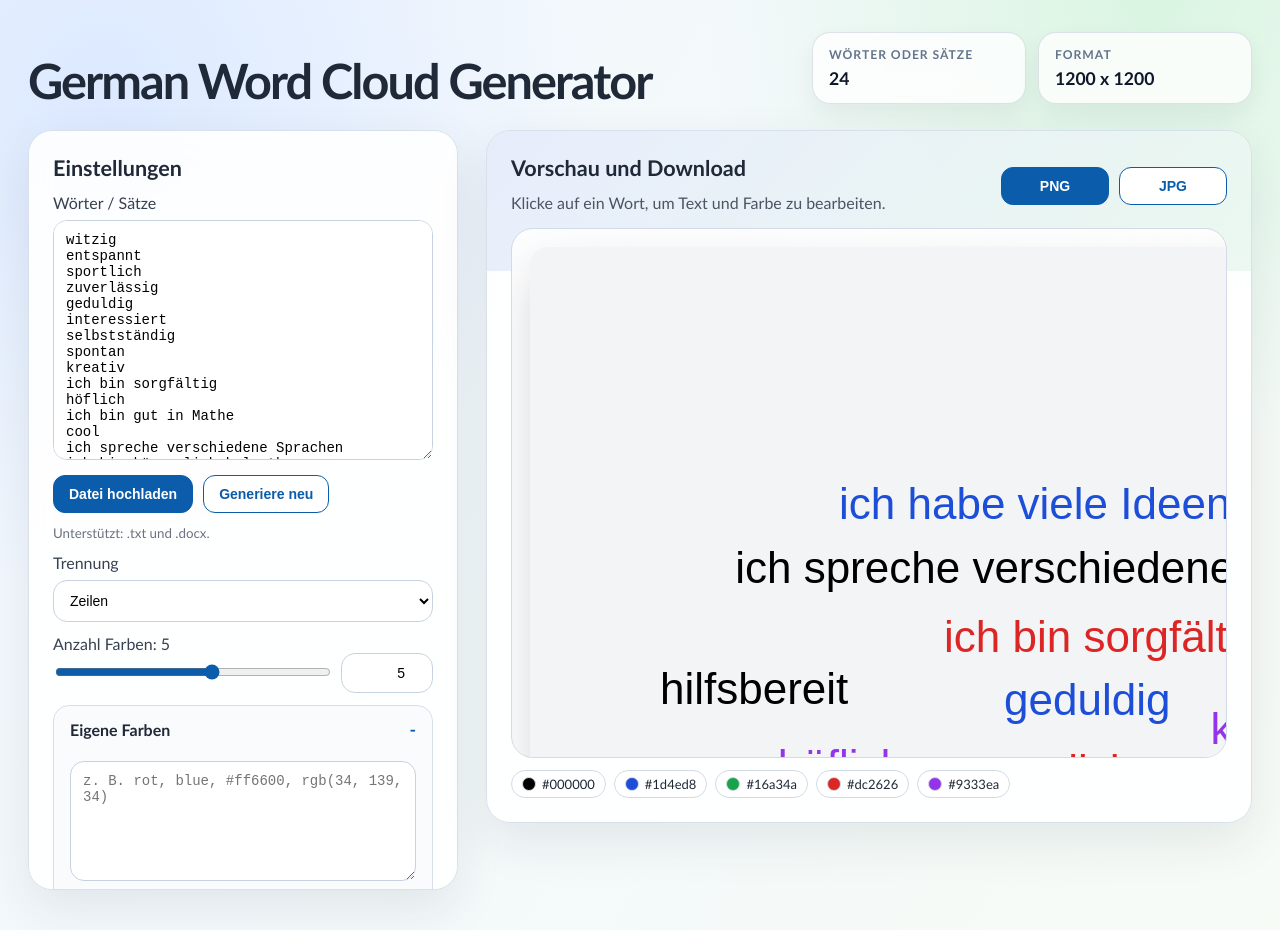
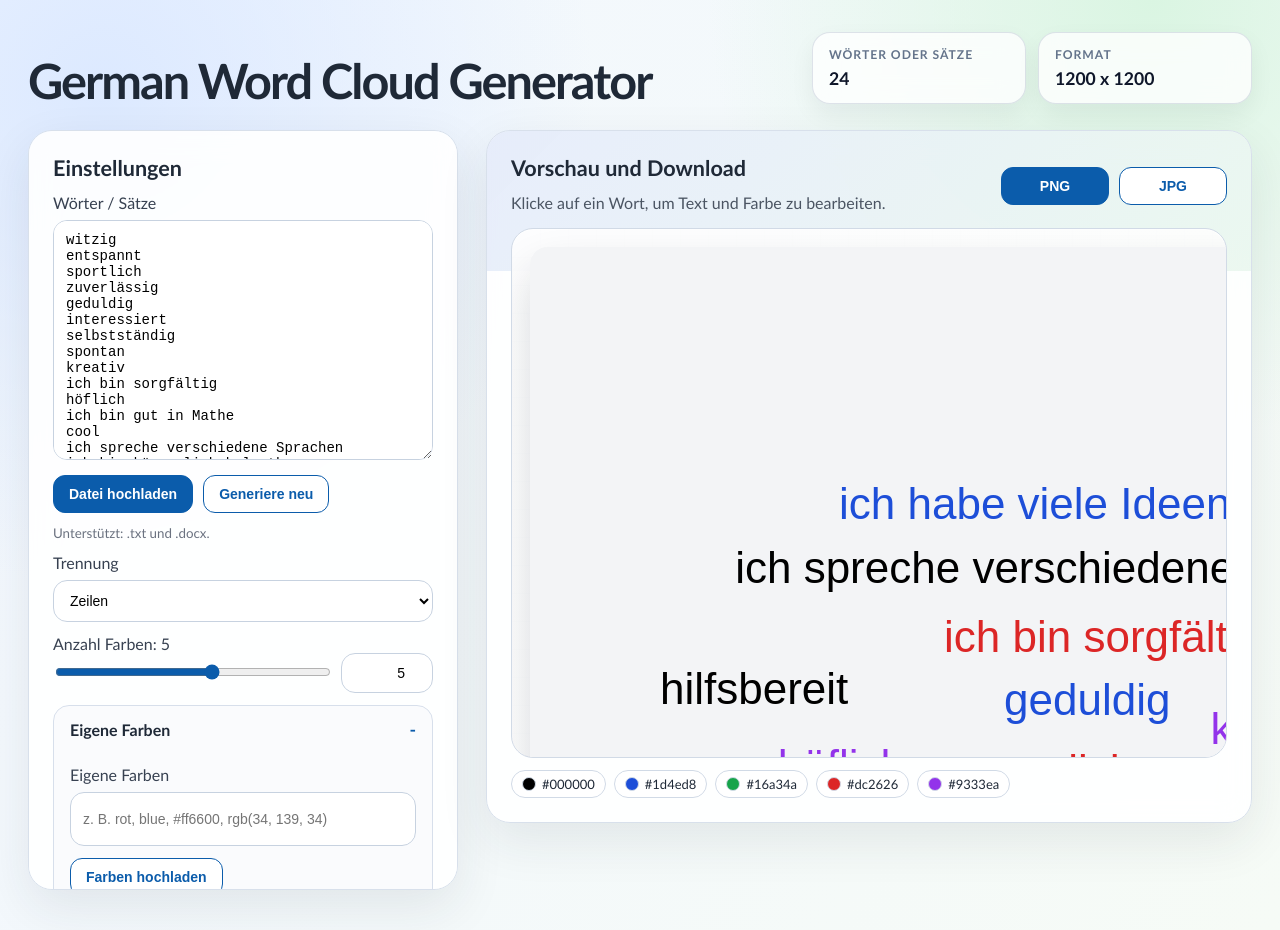
Before and after one commit to IvoLeist/word-cloud-generator, a React (Vite) app: page / in a window 1280 px wide. Both pictures are taken after a click on the heading "Eigene Farben". Built offline with nearby package versions, Linux system fonts and the light colour scheme.

Commit message:
Eigene Farben is now a pill-based editor instead of a classic textarea

```diff
--- a/src/components/SettingsPanel.jsx
+++ b/src/components/SettingsPanel.jsx
@@ -1,3 +1,5 @@
+import { useMemo, useState } from "react";
+import { splitColorList } from "../utils/colorPalette";
 import SliderField from "./SliderField";
 
 export default function SettingsPanel({
@@ -29,6 +31,27 @@ export default function SettingsPanel({
   customColorCount,
   invalidColorEntries,
 }) {
+  const [colorDraft, setColorDraft] = useState("");
+  const customColorTokens = useMemo(() => splitColorList(customColorsText), [customColorsText]);
+
+  const commitColorDraft = () => {
+    const draftTokens = splitColorList(colorDraft);
+    if (!draftTokens.length) {
+      setColorDraft("");
+      return;
+    }
+
+    const nextTokens = [...customColorTokens, ...draftTokens];
+    onCustomColorsTextChange(nextTokens.join("\n"));
+    setColorDraft("");
+  };
+
+  const removeColorToken = (indexToRemove) => {
+    onCustomColorsTextChange(
+      customColorTokens.filter((_, index) => index !== indexToRemove).join("\n")
+    );
+  };
+
   return (
     <section className="panel">
       <h2>Einstellungen</h2>
@@ -92,13 +115,47 @@ export default function SettingsPanel({
         </summary>
 
         <div className="collapsible-content">
-          <textarea
-            id="custom-colors"
-            className="text-input palette-input"
-            value={customColorsText}
-            onChange={(event) => onCustomColorsTextChange(event.target.value)}
-            placeholder="z. B. rot, blue, #ff6600, rgb(34, 139, 34)"
-          />
+          <label htmlFor="custom-color-draft">Eigene Farben</label>
+          <div className="pill-input-shell">
+            <div className="pill-list" aria-label="Eigene Farben Liste">
+              {customColorTokens.map((token, index) => (
+                <span key={`${token}-${index}`} className="pill-chip">
+                  <span className="pill-chip-label">{token}</span>
+                  <button
+                    type="button"
+                    className="pill-chip-remove"
+                    onClick={() => removeColorToken(index)}
+                    aria-label={`${token} entfernen`}
+                  >
+                    ×
+                  </button>
+                </span>
+              ))}
+              <input
+                id="custom-color-draft"
+                className="pill-input"
+                value={colorDraft}
+                onChange={(event) => setColorDraft(event.target.value)}
+                onBlur={commitColorDraft}
+                onKeyDown={(event) => {
+                  if (
+                    event.key === "Enter" ||
+                    event.key === "," ||
+                    event.key === ";" ||
+                    event.key === "Tab"
+                  ) {
+                    event.preventDefault();
+                    commitColorDraft();
+                  }
+                }}
+                placeholder={
+                  customColorTokens.length
+                    ? "Weitere Farbe eingeben"
+                    : "z. B. rot, blue, #ff6600, rgb(34, 139, 34)"
+                }
+              />
+            </div>
+          </div>
 
           <div className="row-wrap">
             <button
--- a/src/styles.css
+++ b/src/styles.css
@@ -177,10 +177,6 @@ input[type="color"]:focus {
   resize: vertical;
 }
 
-.palette-input {
-  min-height: 120px;
-}
-
 .collapsible-panel {
   margin-top: 12px;
   border: 1px solid #d7dfeb;
@@ -224,6 +220,79 @@ input[type="color"]:focus {
 
 .collapsible-content {
   padding: 0 16px 16px;
+}
+
+.pill-input-shell {
+  margin-top: 8px;
+}
+
+.pill-list {
+  display: flex;
+  flex-wrap: wrap;
+  gap: 8px;
+  width: 100%;
+  min-height: 54px;
+  border: 1px solid #c7d2e0;
+  border-radius: 14px;
+  padding: 10px 12px;
+  background: rgba(255, 255, 255, 0.92);
+  transition: border-color 120ms ease, box-shadow 120ms ease, background-color 120ms ease;
+}
+
+.pill-list:focus-within {
+  border-color: #60a5fa;
+  box-shadow: 0 0 0 4px rgba(96, 165, 250, 0.16);
+}
+
+.pill-chip {
+  display: inline-flex;
+  align-items: center;
+  gap: 8px;
+  max-width: 100%;
+  padding: 6px 10px;
+  border-radius: 999px;
+  background: #eff6ff;
+  border: 1px solid #bfdbfe;
+  color: #1d4ed8;
+  font-size: 13px;
+  line-height: 1;
+}
+
+.pill-chip-label {
+  overflow: hidden;
+  text-overflow: ellipsis;
+  white-space: nowrap;
+}
+
+.pill-chip-remove {
+  min-width: auto;
+  padding: 0;
+  border: 0;
+  background: transparent;
+  color: inherit;
+  font-size: 16px;
+  line-height: 1;
+  box-shadow: none;
+  transform: none;
+}
+
+.pill-chip-remove:hover {
+  box-shadow: none;
+  transform: none;
+}
+
+.pill-input {
+  flex: 1 1 180px;
+  min-width: 180px;
+  border: 0;
+  padding: 6px 0;
+  font-size: 14px;
+  background: transparent;
+  color: #1f2937;
+}
+
+.pill-input:focus {
+  outline: none;
 }
 
 input[type="range"] {
--- a/src/utils/colorPalette.js
+++ b/src/utils/colorPalette.js
@@ -33,7 +33,7 @@ const GERMAN_COLOR_ALIASES = {
   beige: "beige",
 };
 
-function splitColorList(input) {
+export function splitColorList(input) {
   const rgbMatches = [];
   const protectedInput = input.replace(
     /rgba?\(\s*\d+\s*,\s*\d+\s*,\s*\d+(?:\s*,\s*(?:0|1|0?\.\d+))?\s*\)/gi,
```
